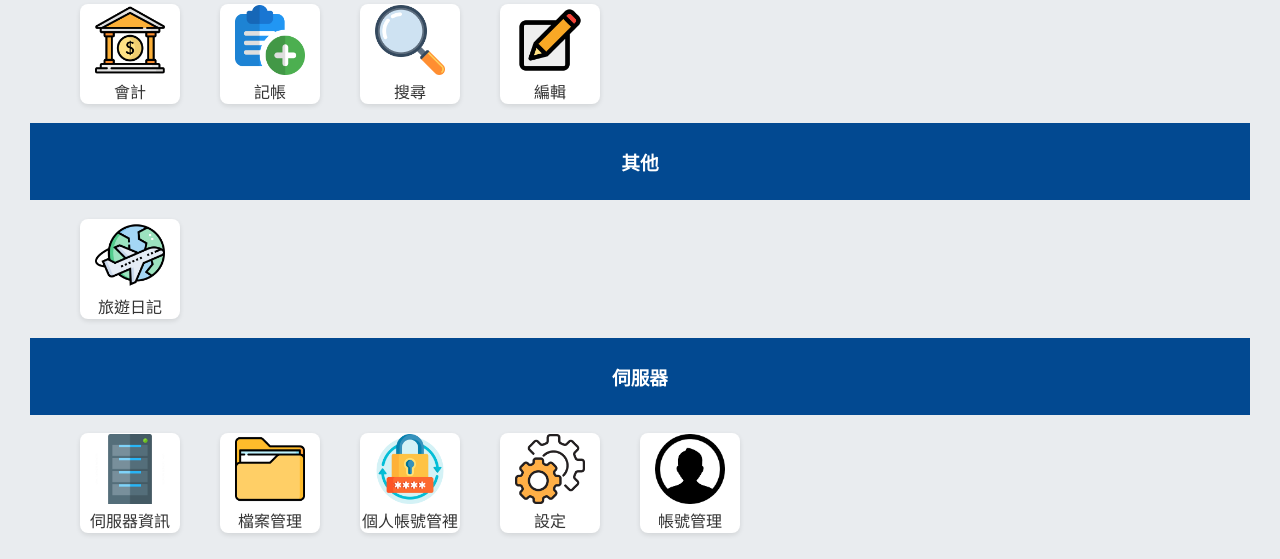
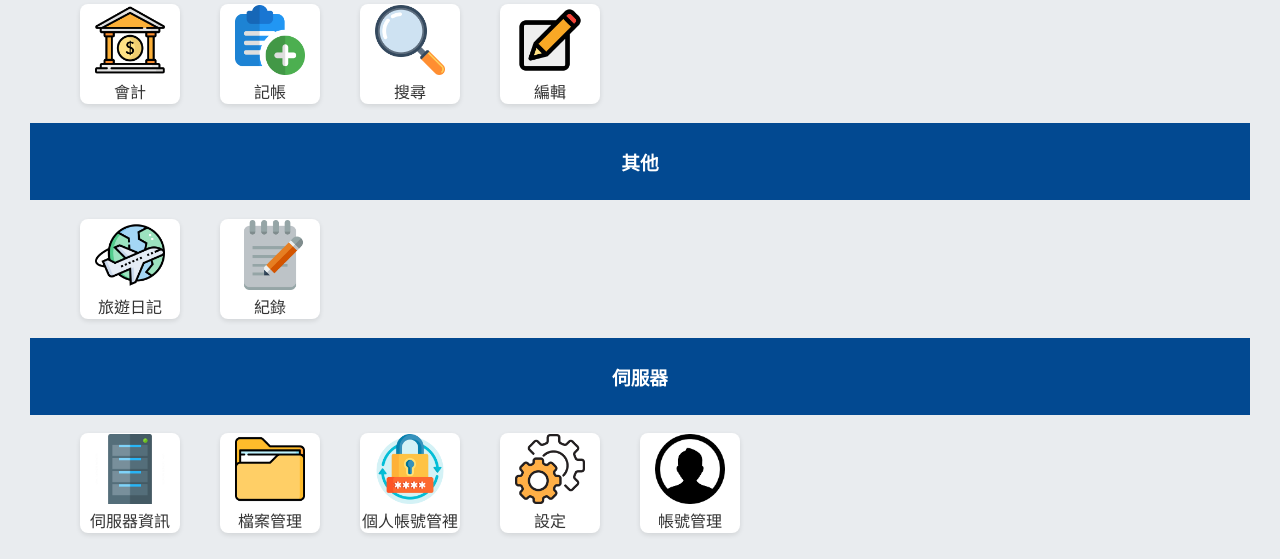
Before and after one commit to timmy90928/Home, a Python web app: template templates/home.html in a window 1280 px wide. Shown: the part 214-773 px from the top of the page. Run offline with Jinja, Linux system fonts and the light colour scheme; the template is opened without the code that fills it, so the values that code supplies are empty.

Commit message:
feat: added record icon

```diff
--- a/templates/home.html
+++ b/templates/home.html
@@ -96,6 +96,12 @@
                     <p>旅遊日記</p>
                 </a>
             </li>
+            <li class="panel-icon">
+                <a href="#">
+                    <img src="{{ url_for('static', filename='picture/record.ico') }}" alt="紀錄" class="my-icons" />
+                    <p>紀錄</p>
+                </a>
+            </li>
         </ul>
 
         <!-- Server -->
```
Also changed, not shown: static/picture/record.ico (renamed from static/picture/Paomedia-Small-N-Flat-Notepad.ico).
